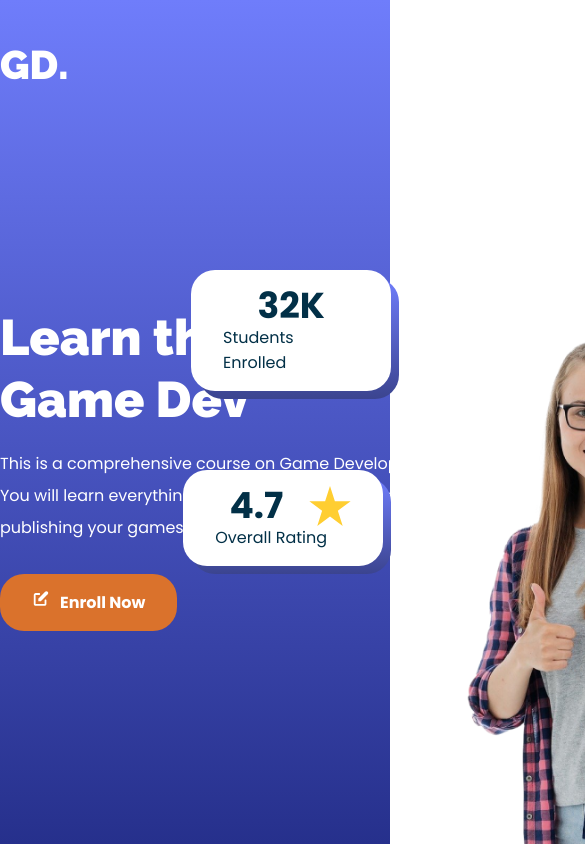
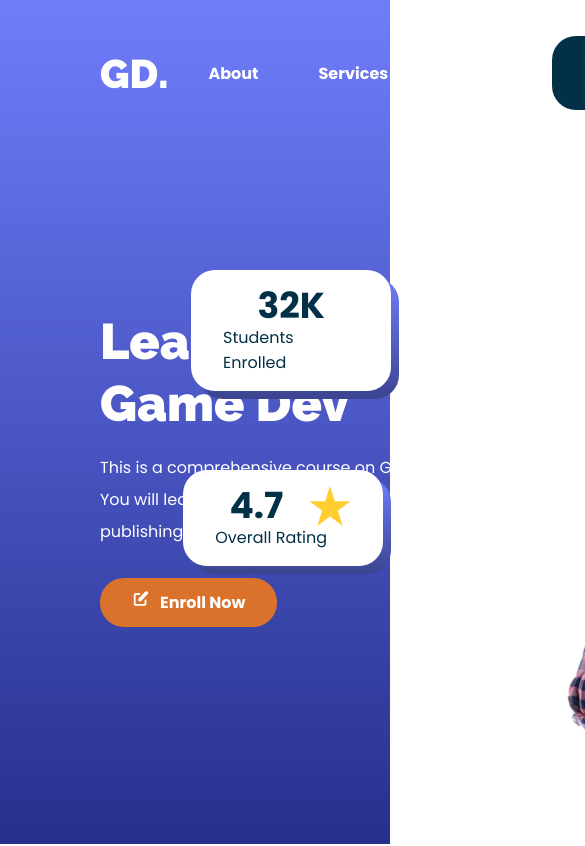
Before and after one commit to jeffersonbalde/course-static-website, a website built with Vite: page index.html in a window 390 px wide. Shown: the top 846 px of the page, 585 px wide, since content can reach past the window. Built offline with nearby package versions, Linux system fonts and the light colour scheme.

Commit message:
navbar tablet version

```diff
--- a/index.css
+++ b/index.css
@@ -526,3 +526,30 @@ footer form .submit-btn {
 footer .copyright {
     margin-top: 36px;
 }
+
+@media (max-width: 1100px) {
+    .btn {
+        padding: 12px 32px;
+    }
+
+    .wrapper {
+        padding: 0 100px;
+    }
+
+    nav {
+        width: 100%;
+        left: 0;
+        right: 0;
+        padding: 36px 100px;
+    }
+
+    nav.scrolled {
+        padding: 16px 100px;
+    }
+
+    header,
+    .hero-section,
+    header .wrapper {
+        max-height: 1000px;
+    }
+}
```
